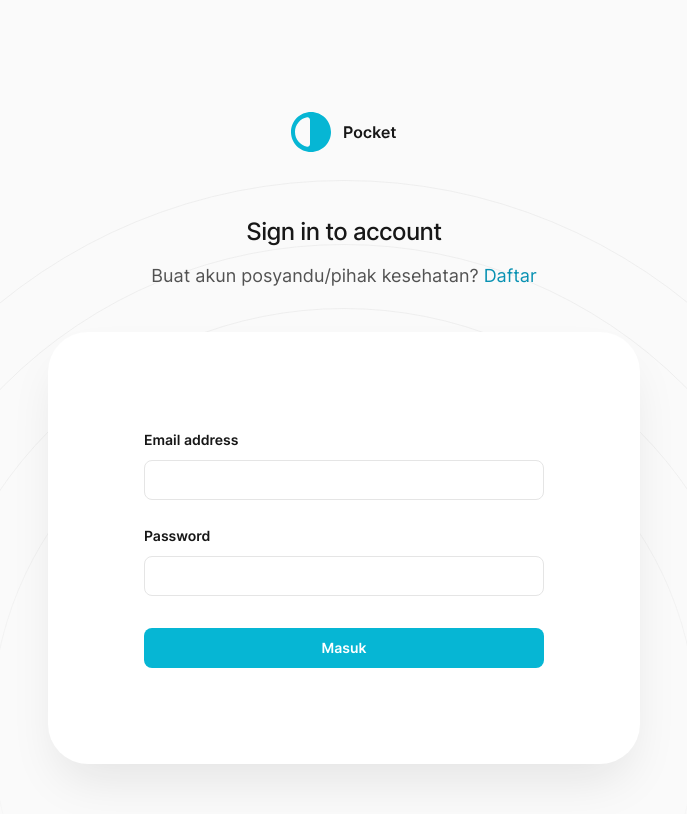
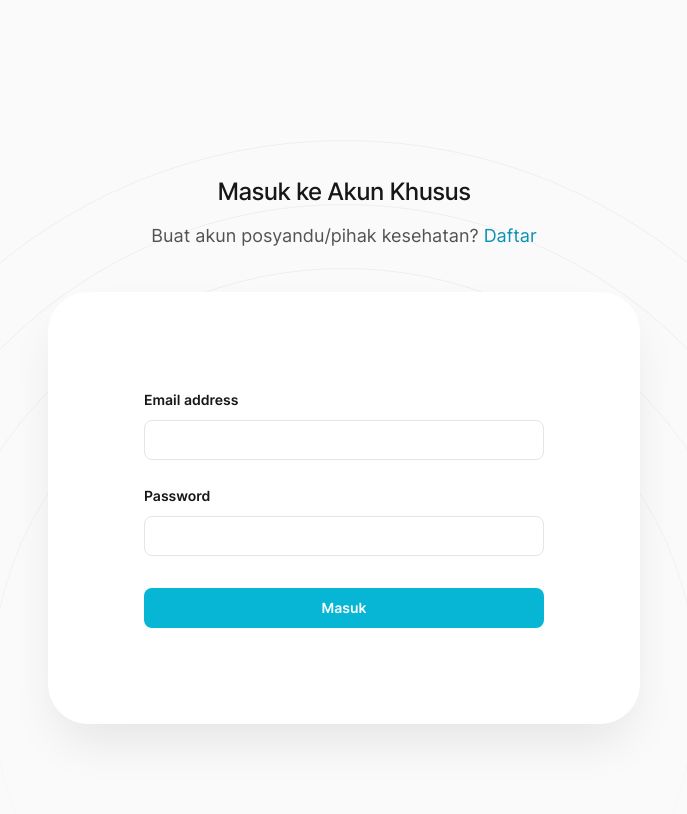
Before and after one commit to Rici00/withMedika, a Next.js app in the folder frontend/: page /login in a window 1280 px wide. Shown: the top 814 px of the page, without its empty margins (296-983 px from the left). Built offline with nearby package versions, Linux system fonts and the light colour scheme.

Commit message:
edit login and register

```diff
--- a/frontend/src/components/AuthLayout.jsx
+++ b/frontend/src/components/AuthLayout.jsx
@@ -23,9 +23,9 @@ export function AuthLayout({ title, subtitle, children }) {
   return (
     <main className="flex min-h-full overflow-hidden pt-16 sm:py-28">
       <div className="mx-auto flex w-full max-w-2xl flex-col px-4 sm:px-6">
-        <Link href="/" aria-label="Home">
+        {/* <Link href="/" aria-label="Home">
           <Logo className="mx-auto h-10 w-auto" />
-        </Link>
+        </Link> */}
         <div className="relative mt-12 sm:mt-16">
           <BackgroundIllustration
             width="1090"
--- a/frontend/src/pages/login.jsx
+++ b/frontend/src/pages/login.jsx
@@ -54,7 +54,7 @@ export default function Login() {
         <title>Masuk sebagai tenaga kesehatan</title>
       </Head>
       <AuthLayout
-        title="Sign in to account"
+        title="Masuk ke Akun Khusus"
         subtitle={
           <>
             Buat akun posyandu/pihak kesehatan?{' '}
--- a/frontend/src/pages/register.jsx
+++ b/frontend/src/pages/register.jsx
@@ -50,7 +50,7 @@ export default function Register() {
       </Head>
 
       <AuthLayout
-        title="Sign up for an account"
+        title="Daftarkan akun khusus untuk membantu Anda"
         subtitle={
           <>
             Sudah punya akun?{' '}
```
